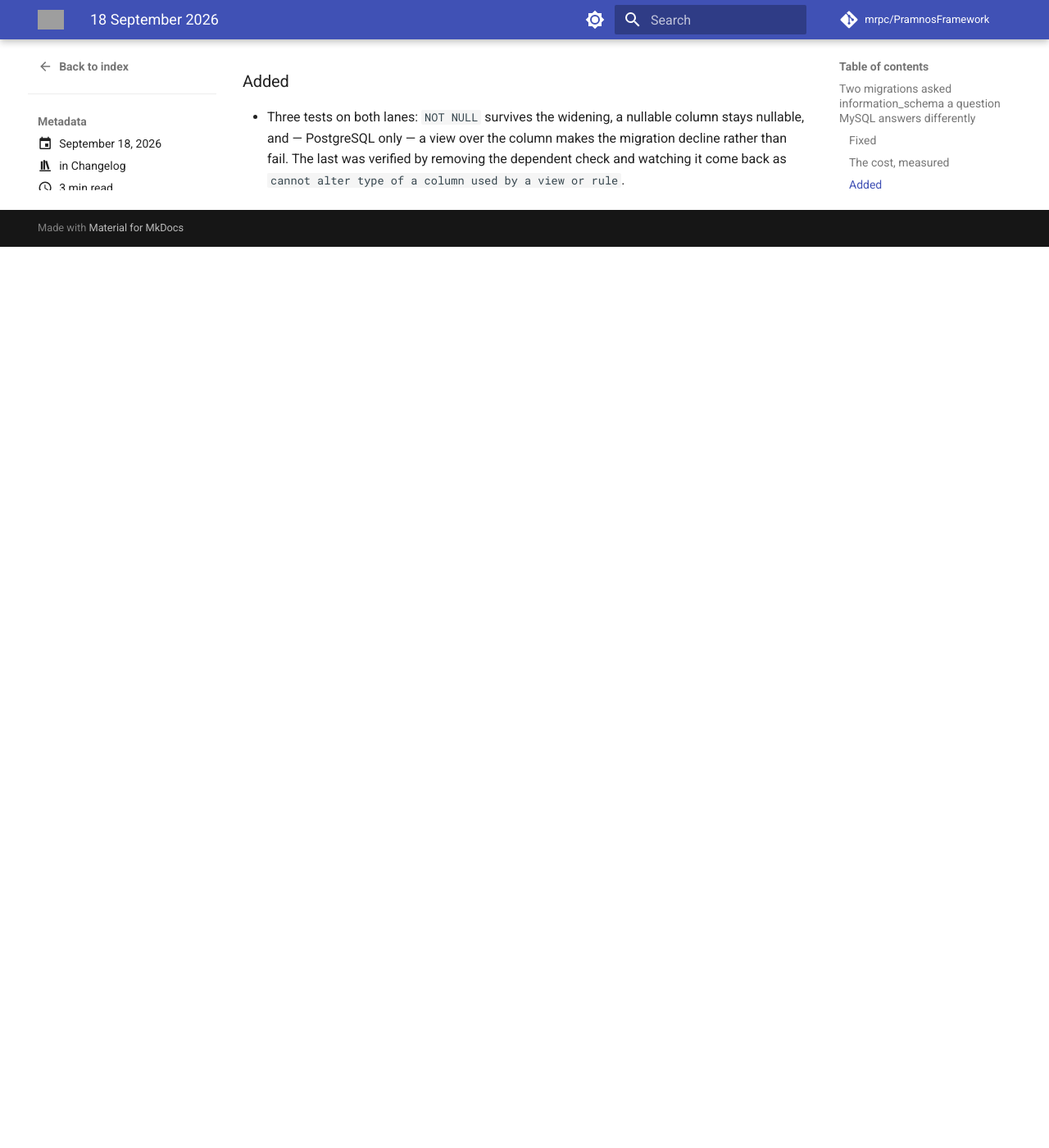
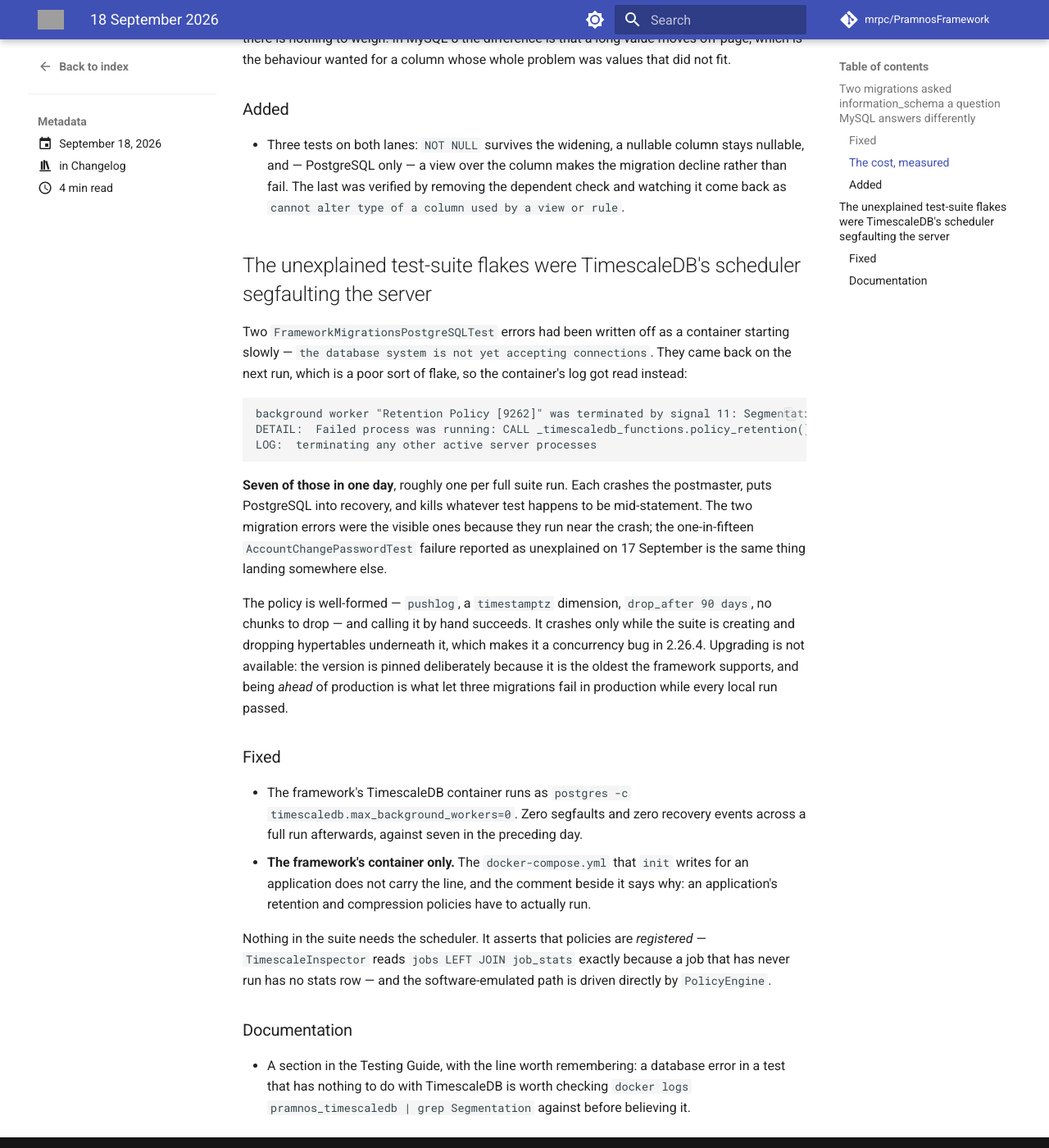
Before and after one commit to mrpc/PramnosFramework, an MkDocs documentation site: the page built from docs/version-history/posts/2026-09-18.md, in a window 1280 px wide and 1400 px high, scrolled down 1740 px. Shown: the whole window at 82% size. Built offline with MkDocs 1.6.1 and Material for MkDocs 9.7.7, drawn with Linux system fonts in a browser that asks for light colours; comment, search, counter and statistics services are not loaded; before the commit the page ends 2041 px from its top, so only the background shows below that; some of the changed text lies outside the part shown; grey boxes are pictures that could not be loaded.

Commit message:
fix(testing): the unexplained suite flakes were TimescaleDB's scheduler crashing the server
Two `FrameworkMigrationsPostgreSQLTest` errors had been written off as a slow
container — `the database system is not yet accepting connections`. They came
back on the next run, so the container log got read instead:

  background worker "Retention Policy [9262]" was terminated by signal 11
  DETAIL:  Failed process was running: CALL _timescaledb_functions.policy_retention()
  LOG:  terminating any other active server processes

Seven in one day, roughly one per full suite run. Each crashes the postmaster,
puts PostgreSQL into recovery and kills whatever test is mid-statement. The two
migration errors were simply the ones running nearest the crash; the
one-in-fifteen `AccountChangePasswordTest` failure reported as unexplained
yesterday is the same thing landing somewhere else.

The policy is well-formed (`pushlog`, a `timestamptz` dimension, `drop_after 90
days`, no chunks) and calling it by hand succeeds. It crashes only while the
suite creates and drops hypertables underneath it — a concurrency bug in 2.26.4,
and the pin is deliberate, so upgrading is not the answer.

The framework's container now runs `postgres -c
timescaledb.max_background_workers=0`: zero segfaults and zero recovery events
across a full run, against seven in the preceding day.

**The framework's container only.** The compose file `init` writes for an
application does not carry the line, and the comment beside it says why: an
application's retention and compression policies have to actually run.

Nothing in the suite needs the scheduler — it asserts that policies are
registered, and `TimescaleInspector` reads `jobs LEFT JOIN job_stats` exactly
because a job that has never run has no stats row.

````diff
--- a/docs/version-history/posts/2026-09-18.md
+++ b/docs/version-history/posts/2026-09-18.md
@@ -6,9 +6,10 @@ categories:
 
 # 18 September 2026
 
-1 change:
+2 changes:
 
 - Two migrations asked `information_schema` a question MySQL answers differently
+- The unexplained test-suite flakes were TimescaleDB's scheduler segfaulting the server
 
 <!-- more -->
 
@@ -69,3 +70,47 @@ which is the behaviour wanted for a column whose whole problem was values that d
   nullable, and — PostgreSQL only — a view over the column makes the migration decline
   rather than fail. The last was verified by removing the dependent check and watching it
   come back as `cannot alter type of a column used by a view or rule`.
+
+## The unexplained test-suite flakes were TimescaleDB's scheduler segfaulting the server
+
+Two `FrameworkMigrationsPostgreSQLTest` errors had been written off as a container starting
+slowly — `the database system is not yet accepting connections`. They came back on the next
+run, which is a poor sort of flake, so the container's log got read instead:
+
+```
+background worker "Retention Policy [9262]" was terminated by signal 11: Segmentation fault
+DETAIL:  Failed process was running: CALL _timescaledb_functions.policy_retention()
+LOG:  terminating any other active server processes
+```
+
+**Seven of those in one day**, roughly one per full suite run. Each crashes the postmaster,
+puts PostgreSQL into recovery, and kills whatever test happens to be mid-statement. The two
+migration errors were the visible ones because they run near the crash; the one-in-fifteen
+`AccountChangePasswordTest` failure reported as unexplained on 17 September is the same
+thing landing somewhere else.
+
+The policy is well-formed — `pushlog`, a `timestamptz` dimension, `drop_after 90 days`, no
+chunks to drop — and calling it by hand succeeds. It crashes only while the suite is
+creating and dropping hypertables underneath it, which makes it a concurrency bug in 2.26.4.
+Upgrading is not available: the version is pinned deliberately because it is the oldest the
+framework supports, and being *ahead* of production is what let three migrations fail in
+production while every local run passed.
+
+### Fixed
+
+- The framework's TimescaleDB container runs as
+  `postgres -c timescaledb.max_background_workers=0`. Zero segfaults and zero recovery
+  events across a full run afterwards, against seven in the preceding day.
+- **The framework's container only.** The `docker-compose.yml` that `init` writes for an
+  application does not carry the line, and the comment beside it says why: an application's
+  retention and compression policies have to actually run.
+
+Nothing in the suite needs the scheduler. It asserts that policies are *registered* —
+`TimescaleInspector` reads `jobs LEFT JOIN job_stats` exactly because a job that has never
+run has no stats row — and the software-emulated path is driven directly by `PolicyEngine`.
+
+### Documentation
+
+- A section in the Testing Guide, with the line worth remembering: a database error in a
+  test that has nothing to do with TimescaleDB is worth checking
+  `docker logs pramnos_timescaledb | grep Segmentation` against before believing it.
````
Also changed, not shown: docker-compose.yml (+24 -0 lines), docs/Pramnos_Testing_Guide.md (+36 -0 lines).
